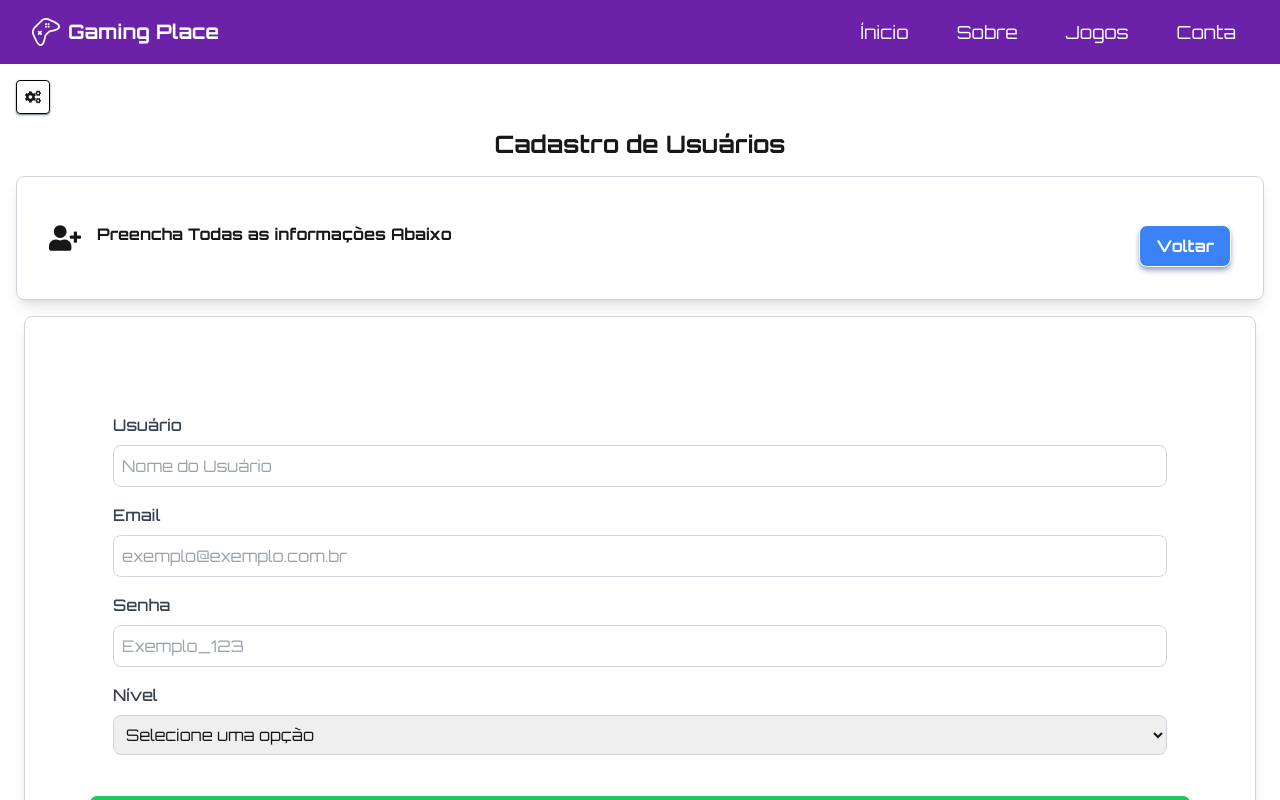
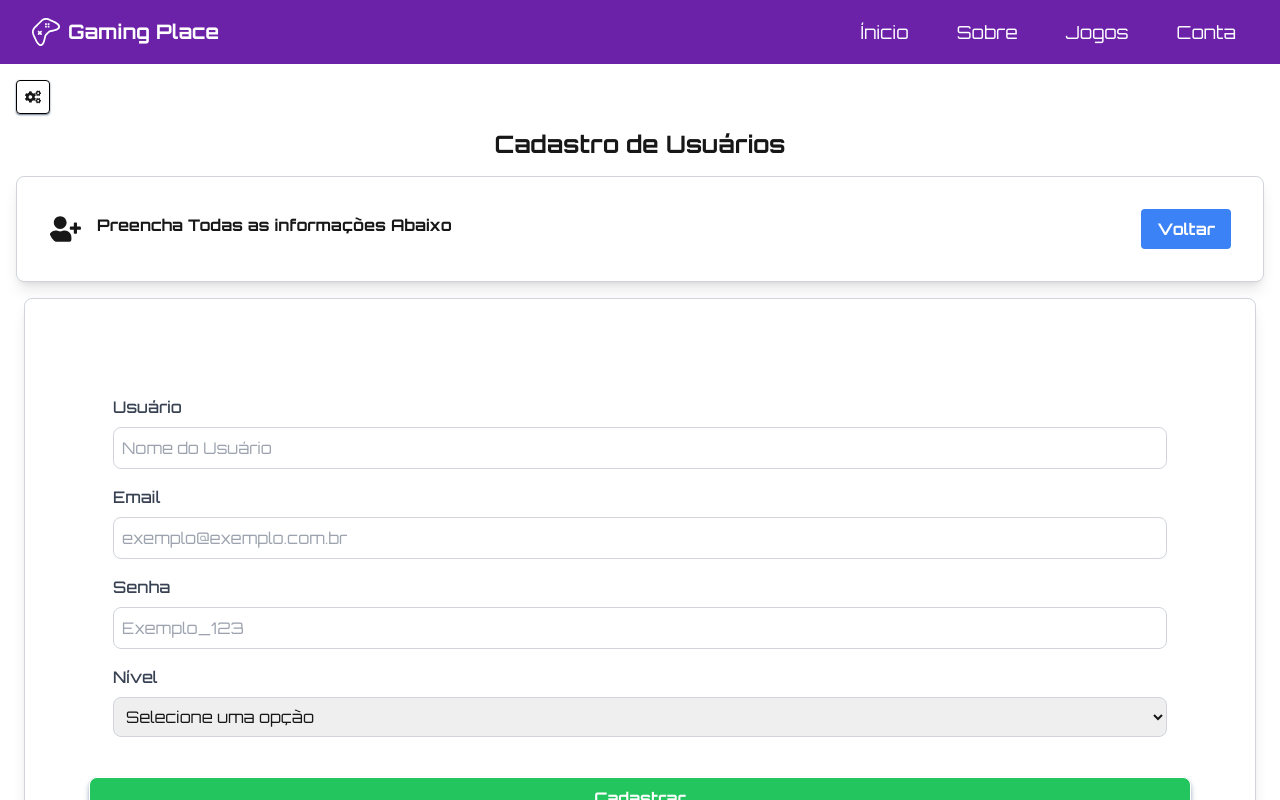
Before and after one commit to romarioulbra/gaming-place, a Next.js app: page /configuracao/usuarios/cadastrar in a window 1280 px wide. Shown: the top 800 px of the page. Built offline with nearby package versions, Linux system fonts and the light colour scheme.

Commit message:
Carregamento do componente LoadingOverlay no botão Voltar dos módulos

```diff
--- a/src/app/components/CabecalhoVoltar.tsx
+++ b/src/app/components/CabecalhoVoltar.tsx
@@ -1,28 +1,47 @@
-import LoadVoltar from "./LoadingVoltar";
+'use client'
 
-export default function CabecalhoVoltar({Icone}) {
+import { useState } from "react";
+import { useRouter } from "next/navigation";
+import LoadingOverlay from "../components/LoadingOverlay";
+
+export default function CabecalhoVoltar({ Icone }) {
+  const [isLoading, setIsLoading] = useState(false);
+  const router = useRouter();
+
+  const handleVoltarClick = () => {
+    setIsLoading(true);
+    setTimeout(() => {
+      router.back();
+    }, 1000);
+  };
 
   return (
     <>
+      {isLoading ? (
+        <LoadingOverlay isLoading={isLoading} />
+      ) : (
         <div className="flex-auto ml-4 mr-4 mt-4 mb-4">
           <div className="p-8 border border-gray-300 shadow-lg flex justify-between items-center bg-white rounded-lg">
-
             {/* Botões alinhados à esquerda */}
             <div className="flex space-x-2">
               <h2 className="font-bold flex">
-                <Icone className="mr-4 border-black w-8 h-8 rounded-ful"/>
+                <Icone className="mr-4 border-black w-8 h-8 rounded-full" />
                 Preencha Todas as informações Abaixo
               </h2>
             </div>
 
             {/* Botões alinhados à direita */}
             <div className="flex space-x-2">
-            <div className="flex space-x-2">
-              <LoadVoltar />
+              <button
+                onClick={handleVoltarClick}
+                className="bg-blue-500 hover:bg-blue-600 text-white font-bold py-2 px-4 rounded"
+              >
+                Voltar
+              </button>
             </div>
           </div>
         </div>
-      </div>
+      )}
     </>
   );
 }
```
Lines whose indentation alone changed are shown as unchanged.
